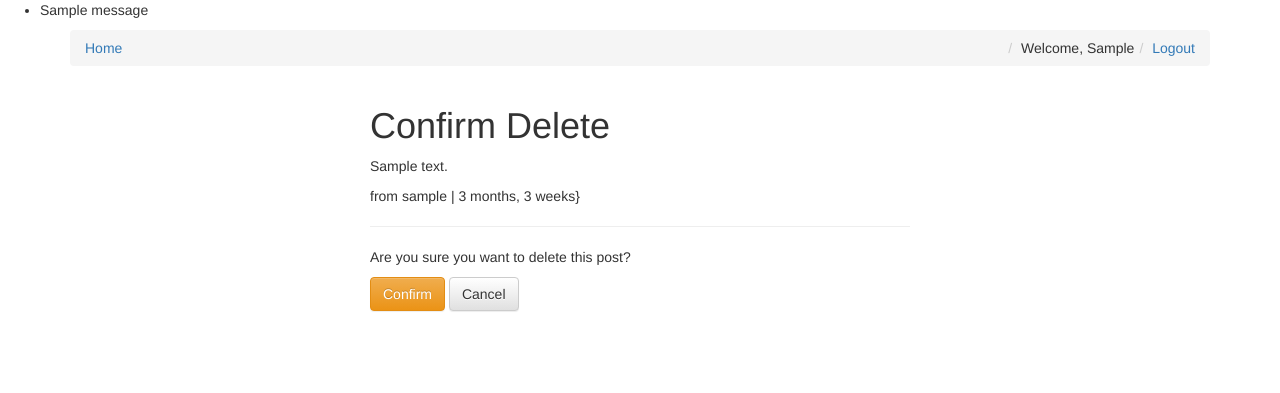
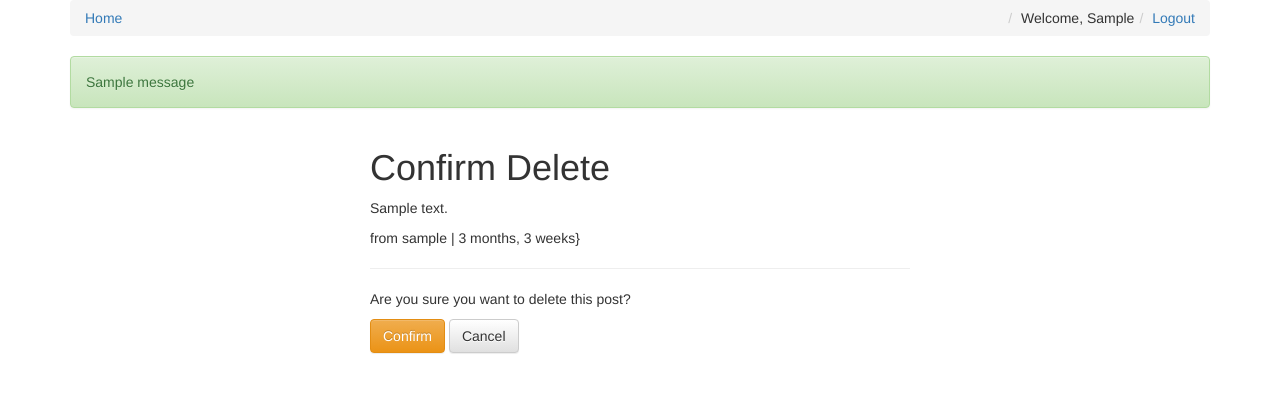
Before and after one commit to drewgoodman/Django-FirstBlog, a Django app: page /comments/1/delete/ in a window 1280 px wide. Shown: the top 393 px of the page. Run offline with Django 3.2, Linux system fonts and the light colour scheme; a user stored in the database is signed in; tables that the repository leaves empty hold one stand-in row (values such as "Sample post"); one stand-in notice (Sample message) is shown; some libraries are stand-ins or nearby versions.

Commit message:
publish date option changes / alert message styling

```diff
--- a/DjangoBlog/settings.py
+++ b/DjangoBlog/settings.py
@@ -29,9 +29,6 @@ BASE_DIR = os.path.dirname(os.path.dirname(os.path.abspath(__file__)))
 SECRET_KEY = os.environ.get('DJANGO_SECRET_KEY', '^&8a@$$tksh7l8c=juifmcqy8ki69i&x4c3dd%po)m#a9=-hwg')
 
 # SECURITY WARNING: don't run with debug turned on in production!
-# DEBUG = os.environ.get('DJANGO_DEBUG','') != 'False'
-
-
 
 DEBUG = False
 ALLOWED_HOSTS = ['drgood-blog.herokuapp.com']
--- a/templates/base.html
+++ b/templates/base.html
@@ -1,5 +1,5 @@
+{% load static %}
 
-{% load static %}
 <!DOCTYPE html>
 <html lang="en">
 
@@ -29,7 +29,6 @@
     <script async defer crossorigin="anonymous"
         src="https://connect.facebook.net/en_US/sdk.js#xfbml=1&version=v6.0"></script>
 
-    {% include "messages_display.html" %}
     <div class="container">
         <ol class='breadcrumb'>
             <li><a href="{% url 'posts:list' %}">Home</a></li>
@@ -44,11 +43,11 @@
             <li class="pull-right">Welcome, {{ request.user|title }}</li>
             {% endif %}
         </ol>
+        {% include "messages_display.html" %}
         {% block content %}
         {% endblock content %}
     </div>
 
-    <!-- Latest compiled and minified JavaScript -->
     <script src="https://code.jquery.com/jquery-3.5.1.min.js"
         integrity="sha256-9/aliU8dGd2tb6OSsuzixeV4y/faTqgFtohetphbbj0=" crossorigin="anonymous"></script>
 
--- a/templates/messages_display.html
+++ b/templates/messages_display.html
@@ -1,8 +1,8 @@
 {% if messages %}
-<ul class="messages">
+<div class="messages">
     {% for message in messages %}
-    <li{% if message.tags%} class="{{ message.tags }}" {% endif %}>
-        {% if "html_safe" in message.tags %}{{ message | safe }}{% else %}{{message }}{% endif %}</li>
+    <div {% if message.tags%} class="{{ message.tags }} alert-{{ message.level_tag }} alert" {% endif %} role="alert">
+        {% if "html_safe" in message.tags %}{{ message | safe }}{% else %}{{message }}{% endif %}</div>
         {% endfor %}
-</ul>
+    </div>
 {% endif %}
--- a/templates/post_list.html
+++ b/templates/post_list.html
@@ -8,7 +8,7 @@
             <input class="form-control" type="text" name="query" placeholder="Search Posts" value="{{ request.GET.query }}"/>
             <span class="input-group-btn">
             <!-- <input class="btn btn-default" type="submit" value="Search"/> -->
-            <button class='btn btn-default' type="button"><i class="fa fa-search"></i></button>
+            <button class='btn btn-default' type="submit"><i class="fa fa-search"></i></button>
         </span>
         </div>
     </form>
```
Also changed, not shown: posts/forms.py (+6 -1 lines), posts/views.py (+7 -1 lines).
